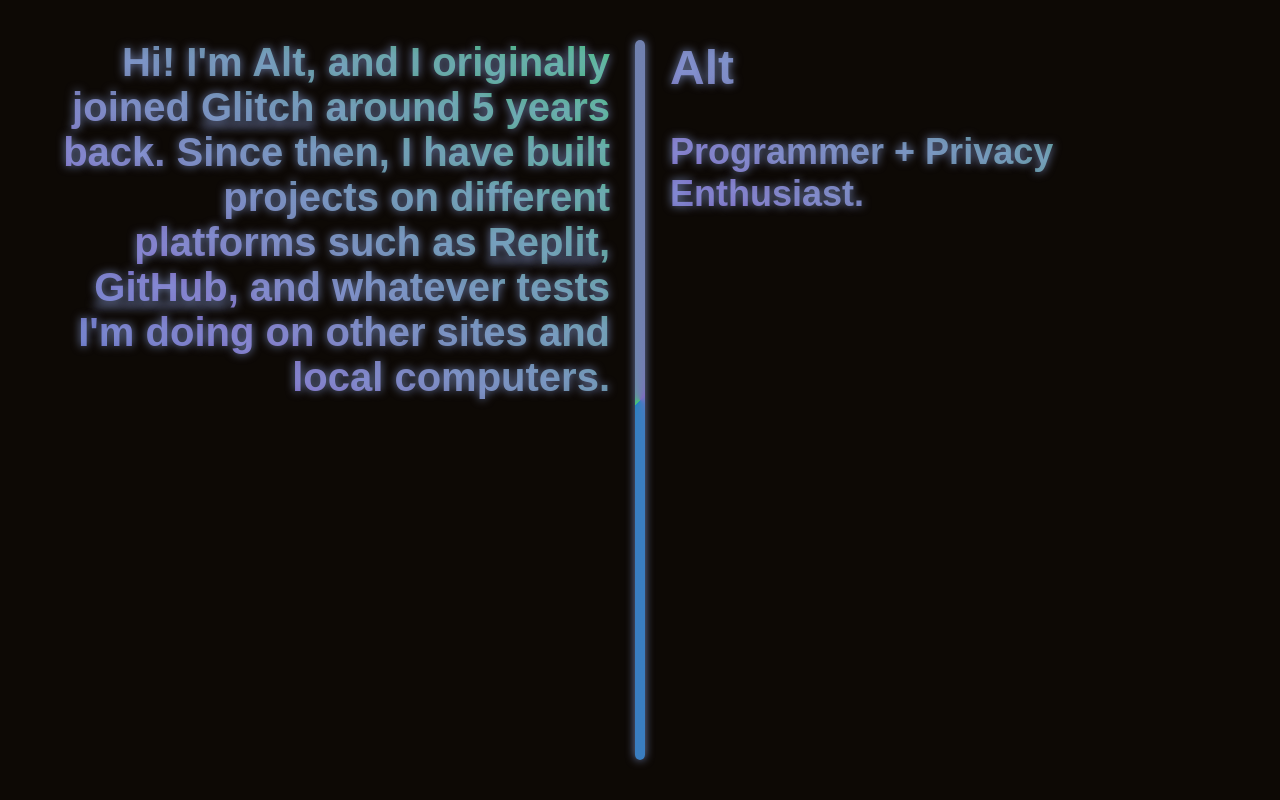
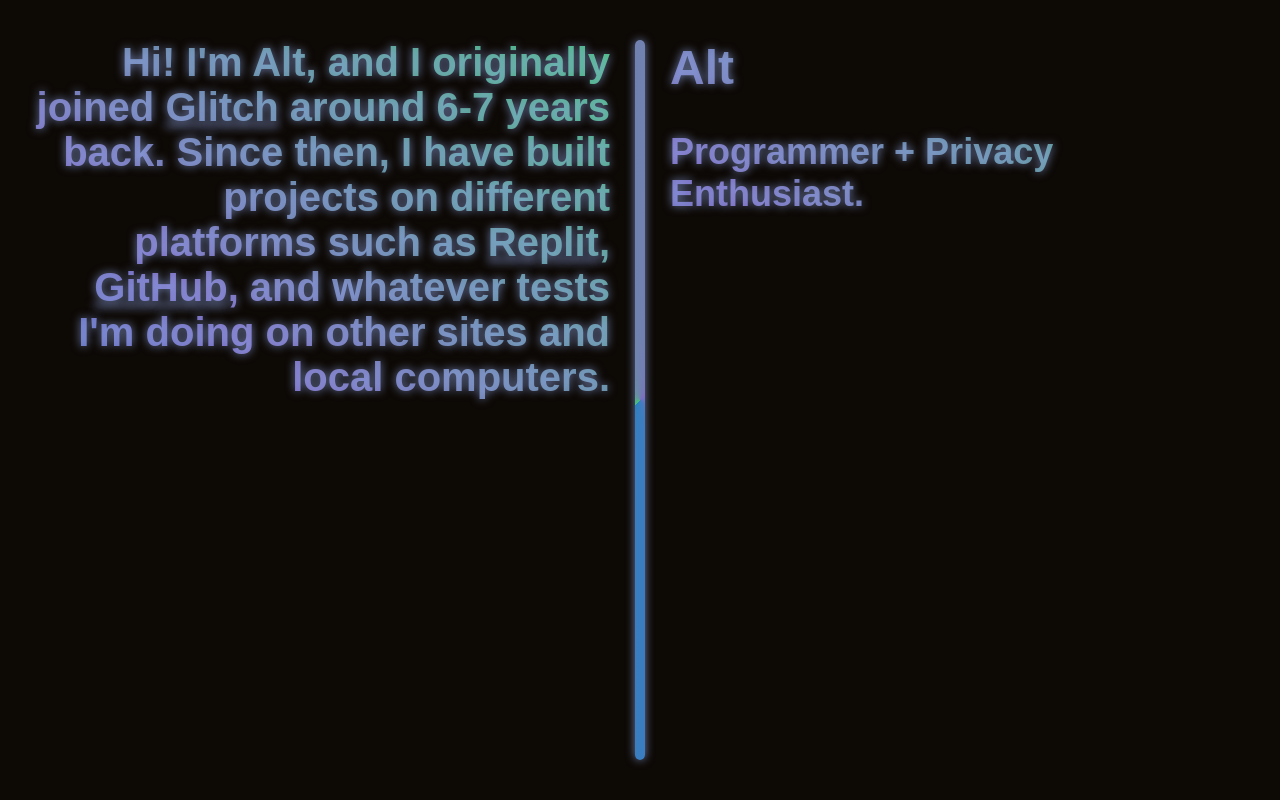
Before and after one commit to code-alt/altdevs.xyz, a website: page about/index.html in a window 1280 px wide. Drawn offline with Linux system fonts and the light colour scheme.

Commit message:
update the years

```diff
--- a/about/index.html
+++ b/about/index.html
@@ -12,7 +12,7 @@
         <div style="transition:0.5s;overflow:auto">
             <div id="mainline"></div>
             <div id="text">Alt<p style="font-size: 0.75em">Programmer + Privacy Enthusiast.</p></div>
-            <div id="info">Hi! I'm Alt, and I originally joined <a href="https://glitch.com/@code-alt">Glitch</a> around 5 years back. Since then, I have built projects on different platforms such as <a href="https://replit.com/@code-alt">Replit</a>, <a href="https://github.com/code-alt">GitHub</a>, and whatever tests I'm doing on other sites and local computers.</div>
+            <div id="info">Hi! I'm Alt, and I originally joined <a href="https://glitch.com/@code-alt">Glitch</a> around 6-7 years back. Since then, I have built projects on different platforms such as <a href="https://replit.com/@code-alt">Replit</a>, <a href="https://github.com/code-alt">GitHub</a>, and whatever tests I'm doing on other sites and local computers.</div>
         </div>
     </body>
 </html>
```
